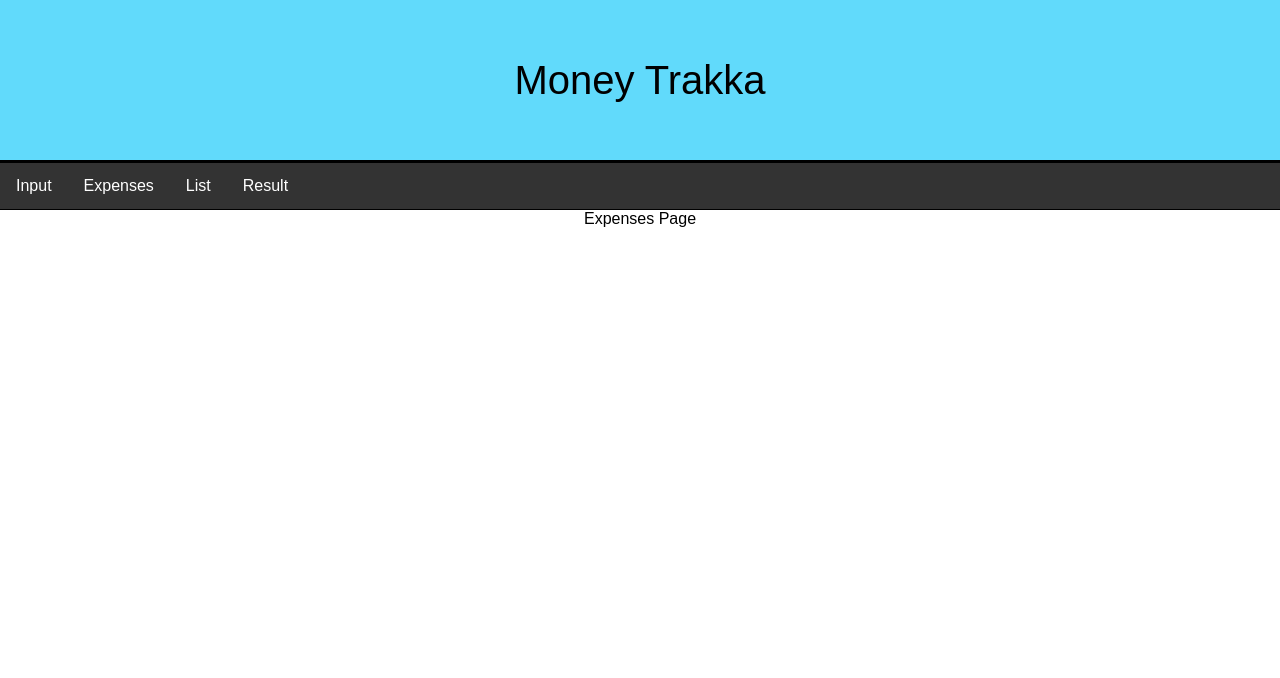
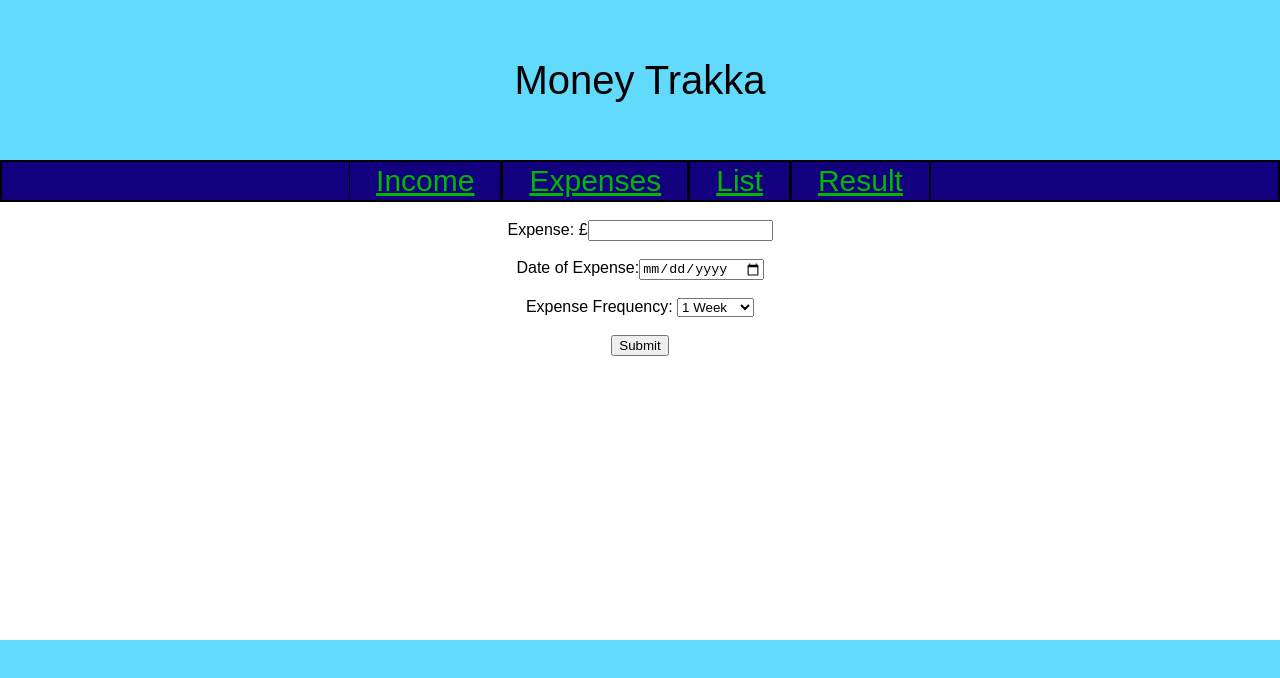
Before and after one commit to IainPeddie/CS2001_1923290, a React (Create React App) app in the folder front-end/fe_1923290/: page /expenses in a window 1280 px wide. Shown: the top 678 px of the page. Built offline with nearby package versions, Linux system fonts and the light colour scheme.

Commit message:
Income Input and Expense Input
Added Income Input and Expenses Input to the app, Income is finished, but expenses needs tables to be added.

```diff
--- a/front-end/fe_1923290/package.json
+++ b/front-end/fe_1923290/package.json
@@ -6,6 +6,7 @@
     "@testing-library/jest-dom": "^5.17.0",
     "@testing-library/react": "^13.4.0",
     "@testing-library/user-event": "^13.5.0",
+    "axios": "^1.7.2",
     "react": "^18.3.1",
     "react-dom": "^18.3.1",
     "react-scripts": "5.0.1",
--- a/front-end/fe_1923290/src/App.css
+++ b/front-end/fe_1923290/src/App.css
@@ -18,26 +18,42 @@
 
   background-color: #61dafb;
 
-  border-bottom: 3px solid black;
+
 }
 
 .App-progress {
-  border-bottom: 1px solid black;
-  list-style-type: none;
-  margin: 0;
-  padding: 0;
+  align-items: center;
+  justify-content: center;
+  border: 2px solid black;
+  padding: 2px;
   overflow: hidden;
-  background-color: #333;
+  background-color: #13007e;
 }
 
 .nav-link {
-  float: left;
-  display: inline;
-  display: block;
-  color: white;
+  font-size: 30px;
+  align-items: center;
+  justify-content: center;
+  border-left: 1px solid black;
+  border-right: 2px solid black;
+  color: rgb(0, 184, 0);
   text-align: center;
-  padding: 14px 16px;
-  text-decoration: none;
+  padding: 20px 26px;
+}
+
+.App-footer{
+  position: fixed;
+  left: 0;
+  bottom: 0;
+  height: 160px;
+  width: 100%;
+  background-color: #61dafb;
+
+  text-align: center;
+  color: rgb(0, 0, 0);
+  font-size: 40px;
+
+
 }
 
 .App-link {
--- a/front-end/fe_1923290/src/App.js
+++ b/front-end/fe_1923290/src/App.js
@@ -2,13 +2,14 @@ import './App.css';
 import {Link, Outlet} from "react-router-dom";
 import React from "react";
 import Header from './components/Header.js';
+import Footer from './components/Footer.js';
 
 function App() {
   return (
     <div className="App">
       <Header/>
       <nav className="App-progress">
-        <Link className="nav-link" to={'/'}>Input</Link>
+        <Link className="nav-link" to={'/'}>Income</Link>
         <Link className="nav-link" to={'/expenses'}>Expenses</Link>
         <Link className="nav-link" to={'/list'}>List</Link>
         <Link className="nav-link" to={'/result'}>Result</Link>
@@ -16,7 +17,7 @@ function App() {
       <main classname="App-main">
       <Outlet/>
       </main>
-
+      <Footer/>
 
     </div>
   );
--- a/front-end/fe_1923290/src/components/Expenses.js
+++ b/front-end/fe_1923290/src/components/Expenses.js
@@ -1,9 +1,78 @@
-import React from "react";
+import React, {useRef} from "react";
+import {Link} from "react-router-dom";
+import axios from "axios";
+import './Layout.css';
+
 
 export default function Expenses(){
+    const expense=useRef();
+    const expenseDate=useRef();
+    const expenseFrequency=useRef();
+
+    const validateForm = () => {
+        let formValid = false;
+
+        if (expense.current.validity.valueMissing || expenseDate.current.validity.valueMissing  || expenseFrequency.current.validity.valueMissing){
+                alert("Fill out all of the boxes, please.");
+        }
+        else if (expenseDate.current.validity.date){
+            alert("Invalid date. Please enter a valid date.");
+        }else{
+            formValid = true;
+        }
+        return formValid;
+    }
+
+    const handleSubmit = (event) => {
+        event.preventDefault();
+
+        if(validateForm()){
+            axios.post(' https://reqres.in/api/users',{
+                expense: expense.current.value,
+                expenseDate: expenseDate.current.value,
+                expenseFrequency: expenseFrequency.current.value,
+            }).then(response=>{
+                console.log(response);
+                if (response.status === 201){
+                    alert("Expense Submitted.")
+                }
+            }).then(()=>{
+                expense.current.value="";
+                expenseDate.current.value="";
+                expenseFrequency.current.value="";
+            })
+            .catch(error=>{
+                console.log(error);
+            })
+        }
+      }
+
     return (
-        <div>
-          Expenses Page
-        </div>
+        <form className="expense" noValidate onSubmit={handleSubmit}>
+            <br></br>
+            <label className="InputLabel">Expense: £</label>
+            <input type="number" min="1" step="any" name="expense" ref={expense} required/><br/><br/>
+
+            <label className="InputLabel">Date of Expense: </label>
+            <input type="date" ref={expenseDate} name="payday" size="50" required/><br/><br/>
+
+            <label for="expenseFrequency">Expense Frequency: </label>
+            <select id="expenseFrequency" name="cars" ref ={expenseFrequency}>
+            <option value="7">1 Week</option>
+            <option value="14">2 Weeks</option>
+            <option value="30">Monthly</option>
+            <option value="90">3 Months</option>
+            <option value="182">6 Months</option>
+            <option value="365">Yearly</option>
+            </select>
+
+            <br/><br/>
+
+            <input type="submit" value="Submit"/>
+
+        </form>
+
     )
+
+
 }
--- /dev/null
+++ b/front-end/fe_1923290/src/components/Footer.js
@@ -0,0 +1,9 @@
+import React from "react";
+
+export default function Footer(){
+    return (
+        <header className="App-footer">
+
+        </header>
+    )
+}
--- a/front-end/fe_1923290/src/components/Input.js
+++ b/front-end/fe_1923290/src/components/Input.js
@@ -1,9 +1,72 @@
-import React from "react";
+import React, {useRef} from "react";
+import {Link} from "react-router-dom";
+import axios from "axios";
+import './Layout.css';
+
 
 export default function Input(){
+    const income=useRef();
+    const payday=useRef();
+    const tos=useRef();
+
+    const validateForm = () => {
+        let formValid = false;
+
+        if (income.current.validity.valueMissing || payday.current.validity.valueMissing ){
+                alert("Fill out all of the boxes, please.");
+        }
+        else if (payday.current.validity.date){
+            alert("Invalid date. Please enter a valid date.");
+        } else if (tos.current.validity.valueMissing){
+            alert("Please agree to the Terms and Conditions, and Privacy Policy.")
+        }else{
+            formValid = true;
+        }
+        return formValid;
+    }
+
+    const handleSubmit = (event) => {
+        event.preventDefault();
+
+        if(validateForm()){
+            axios.post(' https://reqres.in/api/users',{
+                income: income.current.value,
+                payday: payday.current.value,
+            }).then(response=>{
+                console.log(response);
+                if (response.status === 201){
+                    alert("Details Submitted.")
+                }
+            }).then(()=>{
+                income.current.value="";
+                payday.current.value="";
+                tos.current.checked=false;
+                window.location.href = "/Expenses"
+            })
+            .catch(error=>{
+                console.log(error);
+            })
+        }
+      }
+
     return (
-        <div>
-          Input
-        </div>
+        <form className="income" noValidate onSubmit={handleSubmit}>
+            <br></br>
+            <label className="InputLabel">Income: £</label>
+            <input type="number" min="1" step="any" ref={income} required/><br/><br/>
+
+            <label className="InputLabel">Payday: </label>
+            <input type="date" ref={payday} name="payday" size="50" required/><br/><br/>
+
+            <input type="checkbox" ref={tos} name="tos" value="tos" required/>
+            <label>I agree to the Terms of Use and Privacy Policy.</label>
+            <br/><br/>
+
+            <input type="submit" value="Submit"/>
+
+        </form>
+
     )
+
+
 }
--- /dev/null
+++ b/front-end/fe_1923290/src/components/Layout.css
@@ -0,0 +1,26 @@
+.Layout{
+    display: inline-block;
+    width: 150px;
+    text-align: right;
+    padding: 3px;
+}
+
+.InputLabel{
+    display: inline-flex;
+}
+
+.Table{
+    font-family: arial, sans-serif;
+    border-collapse: collapse;
+    width: 100%;
+}
+
+td, th{
+    border: 1px solid #dddddd;
+    text-align: left;
+    padding: 8px;
+}
+
+  tr:nth-child(even){
+    background-color: #dddddd;
+}
--- a/front-end/fe_1923290/src/components/Result.js
+++ b/front-end/fe_1923290/src/components/Result.js
@@ -1,6 +1,6 @@
 import React from "react";
 
-export default function Input(){
+export default function Results(){
     return (
         <div>
           Result Page
```
Also changed, not shown: 1 other file (tests, documents, lock files or other folders).
